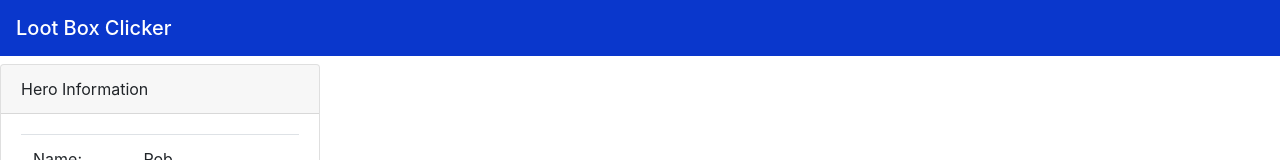
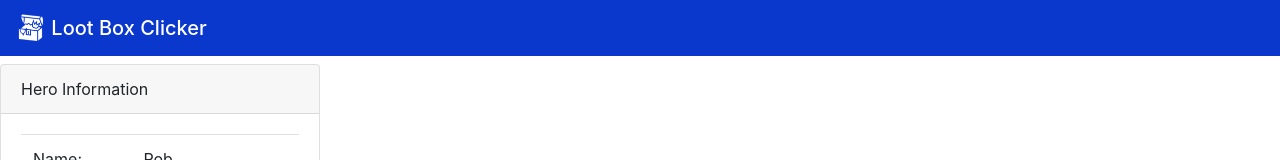
Before and after one commit to sitnaltax/loot-box-clicker, an Angular app: page / in a window 1280 px wide. Shown: the top 160 px of the page. Built offline with nearby package versions, Linux system fonts and the light colour scheme.

Commit message:
treasure chest icon

```diff
--- a/src/app/app.component.html
+++ b/src/app/app.component.html
@@ -1,5 +1,7 @@
 <nav class="navbar main-nav mb-2">
-    <span class="navbar-brand mb-0 h1">Loot Box Clicker</span>
+    <span class="navbar-brand mb-0 h1">
+    <img src="/assets/open-treasure-chest.png" width="30" height="30" class="d-inline-block align-top" alt="">
+    Loot Box Clicker</span>
 </nav>
 <hero-display></hero-display>
 <cash-display></cash-display>
```
Also changed, not shown: src/assets/open-treasure-chest.png.
